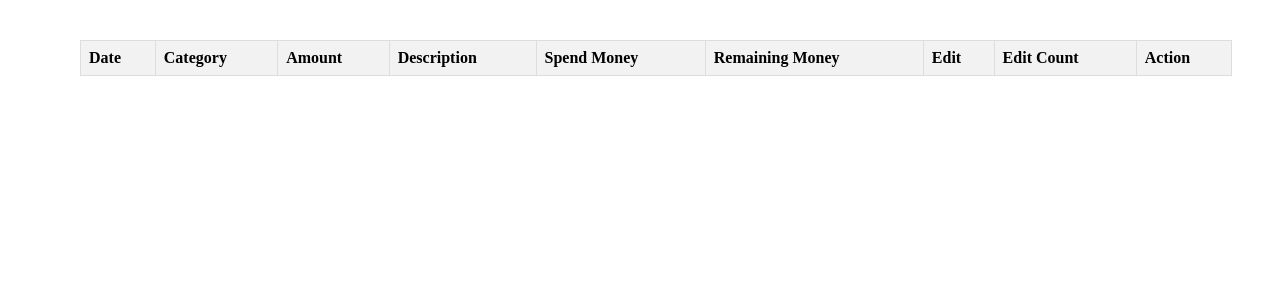
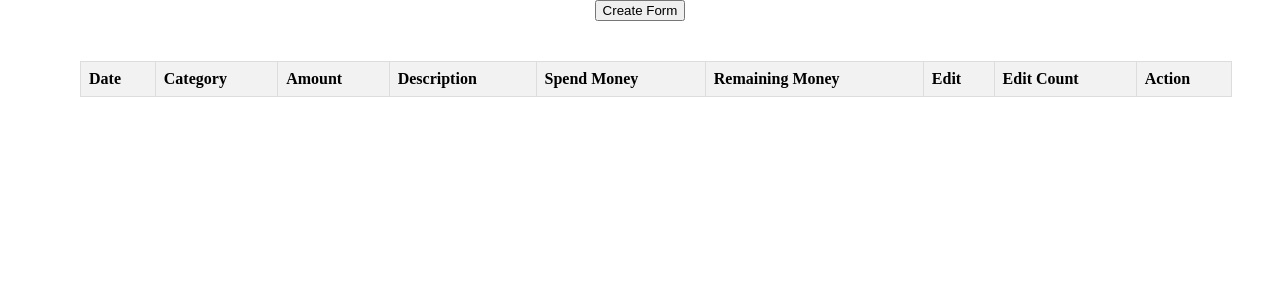
Before and after one commit to Anku9053/Budget_Tracker, a React (Create React App) app: page / in a window 1280 px wide. Shown: the top 300 px of the page. Built offline with nearby package versions, Linux system fonts and the light colour scheme.

Commit message:
done working

```diff
--- a/src/App.js
+++ b/src/App.js
@@ -2,10 +2,16 @@ import './App.css';
 
 import React from 'react';
 import BudgetTable from './Pages/BudgetTable';
+import FormSample from './Pages/FormSample';
+import BudgetList from './Pages/BudgetList';
+import BudgetForm from './Pages/BudgetForm';
 function App() {
 
   return (
     <div className='App'>
+      {/* <FormSample/> */}
+      {/* <BudgetList/> */}
+      <BudgetForm/>
       <BudgetTable/>
     </div>
   );
```
